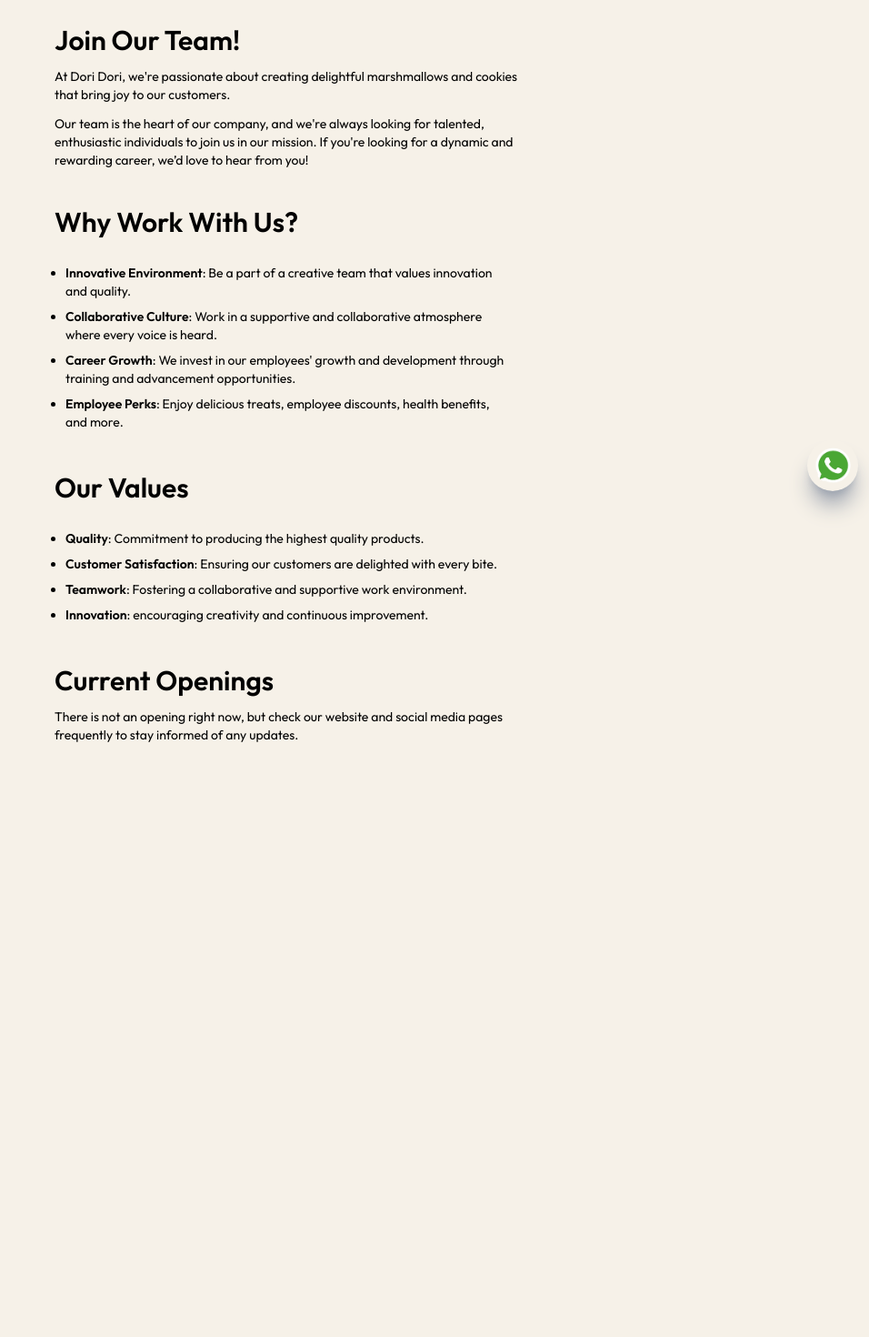
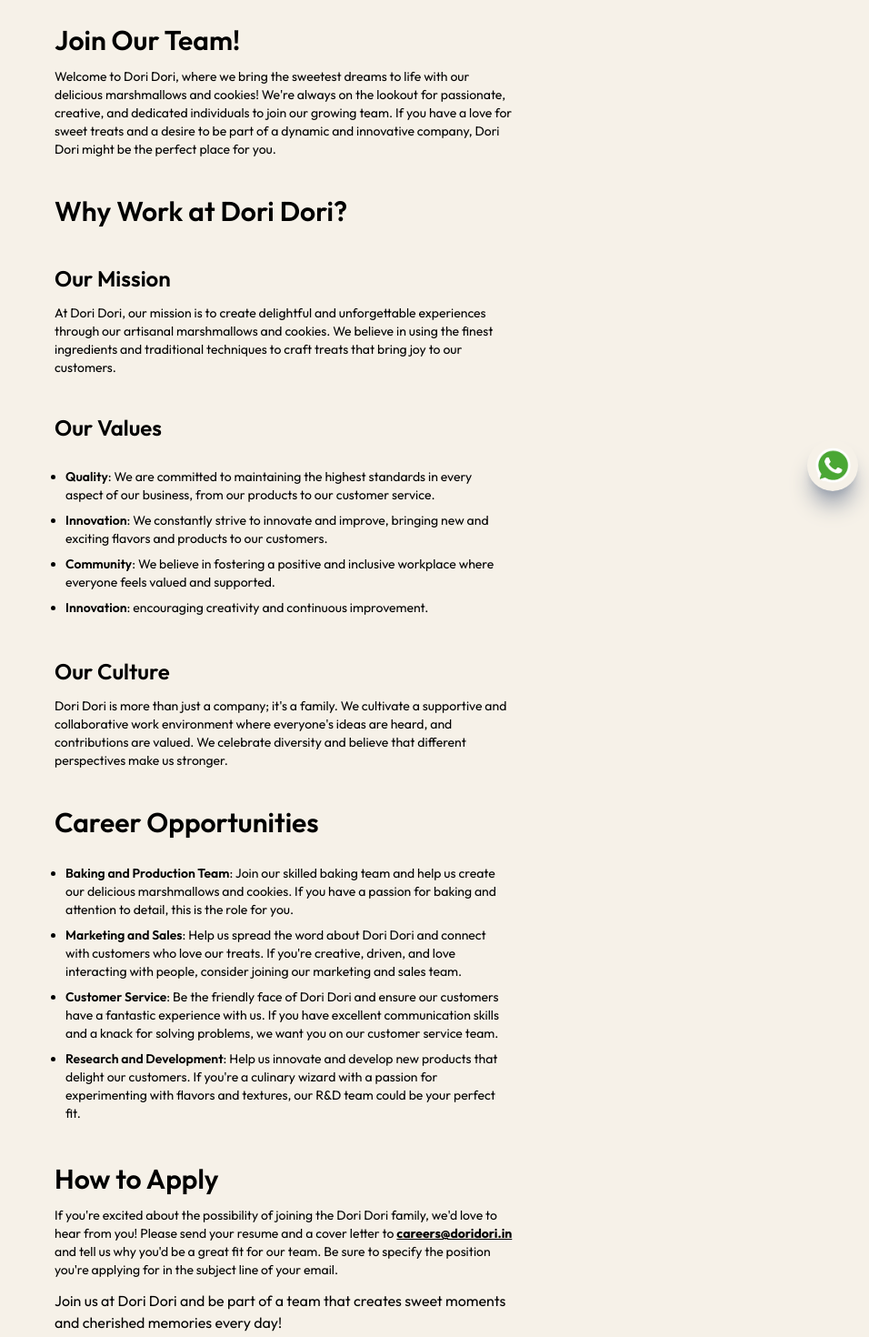
Before and after one commit to VinayakNawdhar/dori-dori, a Next.js app: page /careers in a window 1280 px wide. Shown: the part 240-1710 px from the top of the page at 91% size, without its empty margins (324-1280 px from the left). Before the commit the page ends 1118 px from the top, so only its background shows below. Built offline with nearby package versions, Linux system fonts and the light colour scheme; a web font is replaced by a local one.

Commit message:
mail working

```diff
--- a/app/careers/page.js
+++ b/app/careers/page.js
@@ -14,70 +14,58 @@
             <h1 className='text-xl md:text-3xl font-semibold font-["Outfit"]'>
               Join Our Team!
             </h1>
-            <p className='text-sm md:text-md font-["Outfit"]'>
+            {/* <p className='text-sm md:text-md font-["Outfit"]'>
               At Dori Dori, we're passionate about creating delightful
               marshmallows and cookies that bring joy to our customers.
-            </p>
+            </p> */}
             <p className='text-sm md:text-md font-["Outfit"]'>
-              Our team is the heart of our company, and we're always looking for
-              talented, enthusiastic individuals to join us in our mission. If
-              you're looking for a dynamic and rewarding career, we’d love to
-              hear from you!
+              Welcome to Dori Dori, where we bring the sweetest dreams to life
+              with our delicious marshmallows and cookies! We're always on the
+              lookout for passionate, creative, and dedicated individuals to
+              join our growing team. If you have a love for sweet treats and a
+              desire to be part of a dynamic and innovative company, Dori Dori
+              might be the perfect place for you.
             </p>
           </div>
           <div className="grid gap-3 my-10">
             <h1 className='text-xl md:text-3xl font-semibold font-["Outfit"]'>
-              Why Work With Us?
+              Why Work at Dori Dori?
             </h1>
-            <ul className="list-disc px-3 pt-3 text-sm md:text-md">
-              <li className="py-1">
-                <span className="font-['Outfit'] font-semibold">
-                  Innovative Environment
-                </span>
-                : Be a part of a creative team that values innovation and
-                quality.
-              </li>
-              <li className="py-1">
-                <span className="font-['Outfit'] font-semibold">
-                  Collaborative Culture
-                </span>
-                : Work in a supportive and collaborative atmosphere where every
-                voice is heard.
-              </li>
-              <li className="py-1">
-                <span className="font-['Outfit'] font-semibold">
-                  Career Growth
-                </span>
-                : We invest in our employees' growth and development through
-                training and advancement opportunities.
-              </li>
-              <li className="py-1">
-                <span className="font-['Outfit'] font-semibold">
-                  Employee Perks
-                </span>
-                : Enjoy delicious treats, employee discounts, health benefits,
-                and more.
-              </li>
-            </ul>
           </div>
           <div className="grid gap-3 my-10">
-            <h1 className='text-xl md:text-3xl font-semibold font-["Outfit"]'>
+            <h1 className='text-xl md:text-2xl font-semibold font-["Outfit"]'>
+              Our Mission
+            </h1>
+            <p className='text-sm md:text-md font-["Outfit"]'>
+              At Dori Dori, our mission is to create delightful and
+              unforgettable experiences through our artisanal marshmallows and
+              cookies. We believe in using the finest ingredients and
+              traditional techniques to craft treats that bring joy to our
+              customers.
+            </p>
+          </div>
+          <div className="grid gap-3 my-10">
+            <h1 className='text-xl md:text-2xl font-semibold font-["Outfit"]'>
               Our Values
             </h1>
             <ul className="list-disc px-3 pt-3 text-sm md:text-md">
               <li className="py-1">
                 <span className="font-['Outfit'] font-semibold">Quality</span>:
-                Commitment to producing the highest quality products.
+                We are committed to maintaining the highest standards in every
+                aspect of our business, from our products to our customer
+                service.
               </li>
               <li className="py-1">
                 <span className="font-['Outfit'] font-semibold">
-                  Customer Satisfaction
+                  Innovation
                 </span>
-                : Ensuring our customers are delighted with every bite.
+                : We constantly strive to innovate and improve, bringing new and
+                exciting flavors and products to our customers.
               </li>
               <li className="py-1">
-                <span className="font-['Outfit'] font-semibold">Teamwork</span>:
-                Fostering a collaborative and supportive work environment.
+                <span className="font-['Outfit'] font-semibold">Community</span>
+                : We believe in fostering a positive and inclusive workplace
+                where everyone feels valued and supported.
               </li>
               <li className="py-1">
                 <span className="font-['Outfit'] font-semibold">
@@ -88,12 +76,73 @@
             </ul>
           </div>
           <div className="grid gap-3 my-10">
-            <h1 className='text-xl md:text-3xl font-semibold font-["Outfit"]'>
-              Current Openings
+            <h1 className='text-xl md:text-2xl font-semibold font-["Outfit"]'>
+              Our Culture
             </h1>
             <p className='text-sm md:text-md font-["Outfit"]'>
-              There is not an opening right now, but check our website and
-              social media pages frequently to stay informed of any updates.
+              Dori Dori is more than just a company; it's a family. We cultivate
+              a supportive and collaborative work environment where everyone's
+              ideas are heard, and contributions are valued. We celebrate
+              diversity and believe that different perspectives make us
+              stronger.
+            </p>
+          </div>
+          <div className="grid gap-3 my-10">
+            <h1 className='text-xl md:text-3xl font-semibold font-["Outfit"]'>
+              Career Opportunities
+            </h1>
+            <ul className="list-disc px-3 pt-3 text-sm md:text-md">
+              <li className="py-1">
+                <span className="font-['Outfit'] font-semibold">
+                  Baking and Production Team
+                </span>
+                : Join our skilled baking team and help us create our delicious
+                marshmallows and cookies. If you have a passion for baking and
+                attention to detail, this is the role for you.
+              </li>
+              <li className="py-1">
+                <span className="font-['Outfit'] font-semibold">
+                  Marketing and Sales
+                </span>
+                : Help us spread the word about Dori Dori and connect with
+                customers who love our treats. If you're creative, driven, and
+                love interacting with people, consider joining our marketing and
+                sales team.
+              </li>
+              <li className="py-1">
+                <span className="font-['Outfit'] font-semibold">
+                  Customer Service
+                </span>
+                : Be the friendly face of Dori Dori and ensure our customers
+                have a fantastic experience with us. If you have excellent
+                communication skills and a knack for solving problems, we want
+                you on our customer service team.
+              </li>
+              <li className="py-1">
+                <span className="font-['Outfit'] font-semibold">
+                  Research and Development
+                </span>
+                : Help us innovate and develop new products that delight our
+                customers. If you're a culinary wizard with a passion for
+                experimenting with flavors and textures, our R&D team could be
+                your perfect fit.
+              </li>
+            </ul>
+          </div>
+          <div className="grid gap-3 my-10">
+            <h1 className='text-xl md:text-3xl font-semibold font-["Outfit"]'>
+              How to Apply
+            </h1>
+            <p className='text-sm md:text-md font-["Outfit"]'>
+              If you're excited about the possibility of joining the Dori Dori
+              family, we'd love to hear from you! Please send your resume and a
+              cover letter to <a href="mailto:careers@doridori.in" className="underline font-bold">careers@doridori.in</a> and tell us why you'd be a
+              great fit for our team. Be sure to specify the position you're
+              applying for in the subject line of your email.
+            </p>
+            <p>
+              Join us at Dori Dori and be part of a team that creates sweet
+              moments and cherished memories every day!
             </p>
           </div>
         </div>
--- a/app/components/Hero.jsx
+++ b/app/components/Hero.jsx
@@ -114,14 +114,14 @@
   });
   useGSAP(() => {
     if(!runOnce){
-      gsap.from('.hiding .tagline',{
-        y : "100%",
-        stagger : 0.5,
-        ease : "Power1.easeInOut",
-        onComplete : () => {
-          dispatch(setRunOnce({runOnce : true}))
-        }
-      })
+      // gsap.from('.hiding div',{
+      //   y : "150%",
+      //   stagger : 0.5,
+      //   ease : "Power1.easeInOut",
+      //   onComplete : () => {
+      //     dispatch(setRunOnce({runOnce : true}))
+      //   }
+      // })
     }
   })
   useEffect(() => {
@@ -142,11 +142,11 @@
   return (
     <section className="pt-[80px] md:pt-[110px] relative" id="hero">
       <div className="pt-8 px-8 md:pt-14 md:pb-6 md:px-32 md:py-20 flex flex-col gap-0 space-y-[-15px] md:space-y-0 md:scroll-m-[110px] scroll-m-[80px]">
-        <div className="hiding"><h1 className="text-[9vw] md:text-8xl font-extrabold md:w-[63%] tagline flex items-center">Welcome to</h1 ></div>
+        <div className="hiding"><div><h1 className="text-[9vw] md:text-8xl font-extrabold md:w-[63%] tagline flex items-center">Welcome to</h1 ></div></div>
         <div className="hiding">
-        <img src="/images/primary-pink-logo.png" className="w-96" alt="" />
+        <div><img src="/images/hero_logo.png" className="w-[450px]" alt="" /></div>
         </div>
-        <div className="hiding"><h1 className="text-[9vw] md:text-8xl font-extrabold md:w-[63%] tagline">Wonderland!</h1></div>
+        <div className="hiding"><div><h1 className="text-[9vw] md:text-8xl font-extrabold md:w-[63%] tagline">Wonderland!</h1></div></div>
         <div className="flex gap-4 md:gap-8 py-6 md:py-10">
           <button className="px-4 w-60 py-2 md:px-6 text-sm md:text-md md:w-52 font-semibold rounded-full text-white text-center bg-watermelon-pink hover:bg-pink-700 transition-all duration-500">ORDER NOW</button>
           <Link href='/our-story' className="px-4 w-60 py-2 md:px-8 md:py-4 text-sm md:text-md md:w-52 font-semibold border-4 border-watermelon-pink rounded-full text-center">KNOW MORE</Link>
--- a/app/globals.css
+++ b/app/globals.css
@@ -106,6 +106,7 @@
 }
 .hiding {
   height: 120px;
+  /* overflow: hidden; */
 }
 
 /* Products   */
--- a/next.config.mjs
+++ b/next.config.mjs
@@ -1,6 +1,6 @@
 /** @type {import('next').NextConfig} */
 const nextConfig = {
-    optimizeFonts : false
+    // optimizeFonts : false
 };
 
 export default nextConfig;
```
Also changed, not shown: app/components/utilities/Navbar2.jsx (+9 -9 lines), app/layout.js (+0 -14 lines), public/images/hero_logo.png (added), 1 other file (tests, documents, lock files or other folders).
